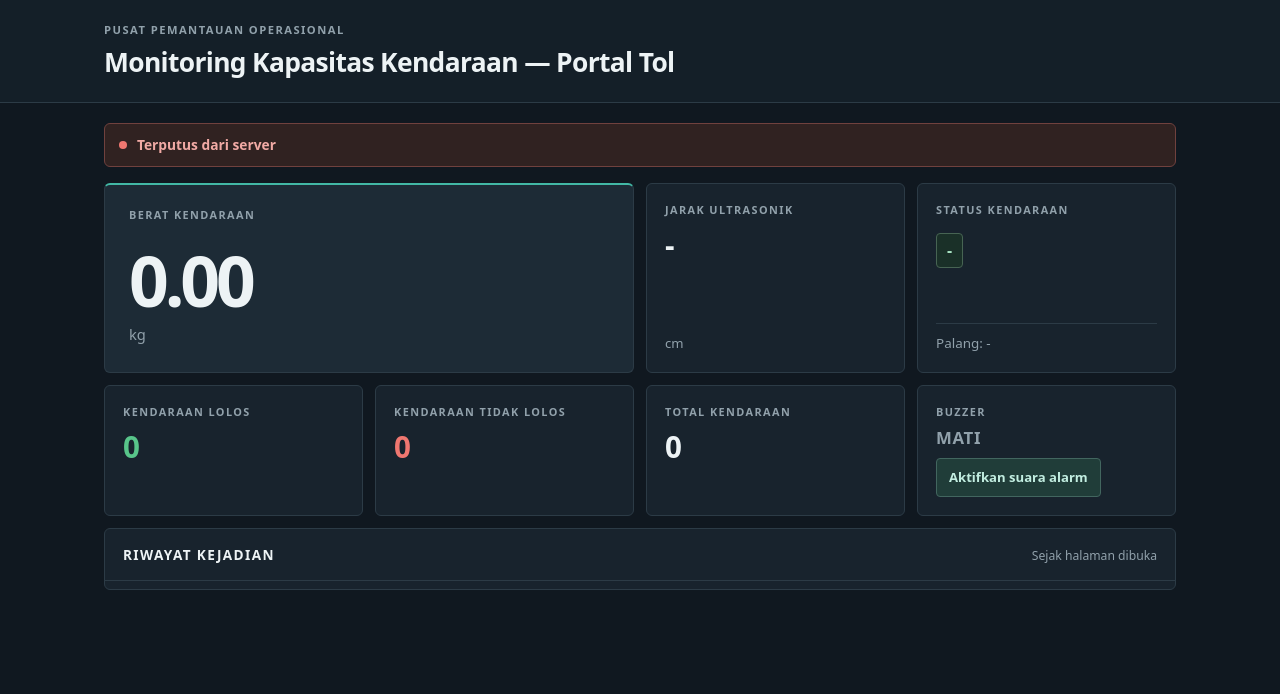
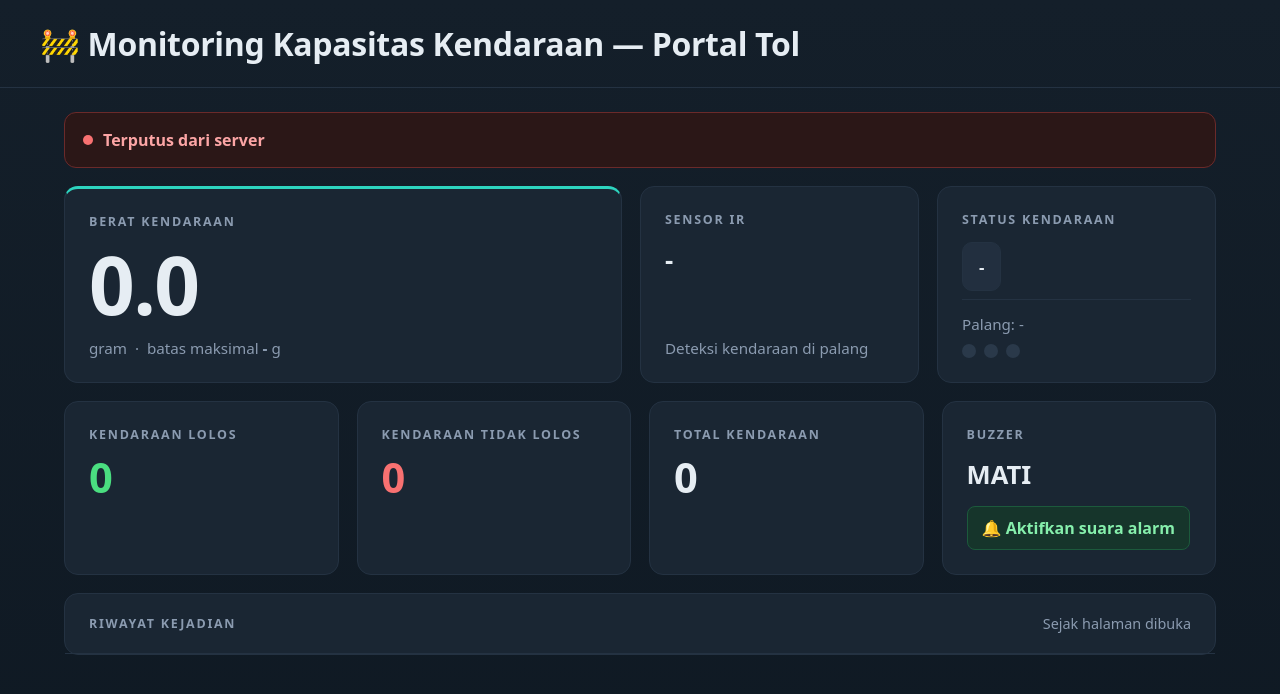
Before and after one commit to vin562/portal-tol, a plain HTML site: page index.html in a window 1280 px wide. Drawn offline with Linux system fonts and the light colour scheme; no server answers.

Commit message:
Refactor index.html for improved UI and functionality
Updated styling and structure of the monitoring portal, including responsive design improvements and enhanced connection status display. Modified vehicle status and alert notifications for better user experience.

```diff
--- a/index.html
+++ b/index.html
@@ -7,132 +7,130 @@
 <style>
 :root{
   color-scheme:dark;
-  --page:#101820;
-  --surface:#18232d;
-  --surface-raised:#1d2b36;
-  --line:#2c3b46;
-  --text:#edf3f5;
-  --muted:#91a1ab;
-  --accent:#42b8a5;
-  --green:#58c58a;
-  --red:#ef7770;
-  --amber:#e6b85c;
+  --bg:#0f1923; --bg2:#141f2a; --card:#1a2633; --line:#243242;
+  --text:#e6edf3; --muted:#8b9bb0; --teal:#2dd4bf;
+  --green:#4ade80; --red:#f87171; --amber:#fbbf24;
 }
 *{box-sizing:border-box}
-body{margin:0;background:var(--page);color:var(--text);font-family:system-ui,-apple-system,BlinkMacSystemFont,"Segoe UI",sans-serif;line-height:1.45}
-header{border-bottom:1px solid var(--line);background:#141f28}
-.header-inner{max-width:1120px;margin:auto;padding:22px 24px 20px}
-.eyebrow,.card-label{margin:0;color:var(--muted);font-size:.7rem;font-weight:700;letter-spacing:.13em;text-transform:uppercase}
-header h1{margin:5px 0 0;font-size:clamp(1.25rem,2.4vw,1.65rem);letter-spacing:-.025em;font-weight:650}
-.wrap{max-width:1120px;margin:0 auto;padding:20px 24px 36px}
-#koneksi{display:flex;align-items:center;gap:10px;min-height:44px;margin:0 0 16px;padding:10px 14px;border:1px solid var(--line);border-radius:6px;background:var(--surface);color:var(--muted);font-size:.86rem;font-weight:600}
-#koneksi:before{content:"";width:8px;height:8px;flex:0 0 8px;border-radius:50%;background:#73828c}
-#koneksi.on{border-color:#28664f;background:#152b27;color:#a8e3c2}
-#koneksi.on:before{background:var(--green)}
-#koneksi.off{border-color:#70413e;background:#302221;color:#f1aaa5}
-#koneksi.off:before{background:var(--red)}
-#alert{display:none;margin:0 0 16px;padding:15px 17px;border:1px solid #884b43;border-left:4px solid var(--red);border-radius:5px;background:#332522;color:#ffe0dc;font-weight:650;animation:alert-in .22s ease-out}
-@keyframes alert-in{from{opacity:0;transform:translateY(-4px)}to{opacity:1;transform:translateY(0)}}
-.grid{display:grid;grid-template-columns:repeat(12,minmax(0,1fr));gap:12px}
-.card{min-width:0;padding:18px;border:1px solid var(--line);border-radius:6px;background:var(--surface)}
-.primary-card{grid-column:span 6;min-height:190px;padding:22px 24px;background:var(--surface-raised);border-top:2px solid var(--accent)}
-.support-card{grid-column:span 3;display:flex;flex-direction:column;justify-content:space-between;min-height:150px}
-.metric-card{grid-column:span 3;min-height:122px}
-.card-label{font-size:.68rem}
-.val{margin-top:12px;font-size:1.85rem;font-weight:650;line-height:1.1;letter-spacing:-.035em;font-variant-numeric:tabular-nums}
-.primary-card .val{margin-top:20px;font-size:clamp(3rem,7vw,4.35rem);letter-spacing:-.06em}
-.primary-card .unit{margin-top:5px;color:var(--muted);font-size:.92rem}
-.unit{color:var(--muted);font-size:.82rem}
-.status-value{display:inline-flex;align-self:flex-start;margin-top:16px;padding:5px 10px;border:1px solid #476453;border-radius:4px;background:#1a3028;color:#a8e3c2;font-size:1rem;font-weight:700;letter-spacing:.01em}
-#palang{display:block;margin-top:12px;padding-top:10px;border-top:1px solid var(--line);color:var(--muted);font-size:.84rem}
-.count-grid{margin-top:12px}
-.ok{color:var(--green)}
-.bad{color:var(--red)}
-.buzzer-card{grid-column:span 3;display:flex;flex-direction:column;align-items:flex-start;justify-content:space-between;min-height:122px}
-#buzzer{margin:10px 0;color:var(--muted);font-size:1.05rem;font-weight:700;letter-spacing:.04em}
-button{border:1px solid #42665f;border-radius:4px;padding:9px 12px;background:#203d39;color:#c2eee1;font:inherit;font-size:.82rem;font-weight:650;cursor:pointer;transition:background .15s ease,border-color .15s ease}
-button:hover{border-color:var(--accent);background:#285149}
-button:focus-visible{outline:2px solid var(--accent);outline-offset:2px}
-#alert button{margin-left:12px;border-color:#98584f;background:#492d29;color:#ffe0dc}
-.history-card{margin-top:12px;padding:0;overflow:hidden}
-.history-heading{display:flex;align-items:baseline;justify-content:space-between;gap:12px;padding:16px 18px;border-bottom:1px solid var(--line)}
-.history-heading h2{margin:0;font-size:.85rem;font-weight:700;letter-spacing:.1em;text-transform:uppercase}
-.history-heading span{color:var(--muted);font-size:.76rem}
-#log{max-height:250px;overflow:auto;padding:4px 18px;text-align:left;font-size:.86rem;font-variant-numeric:tabular-nums}
-#log div{padding:10px 0;border-bottom:1px solid var(--line);color:#c6d1d6}
+body{margin:0;font-family:system-ui,-apple-system,"Segoe UI",sans-serif;background:linear-gradient(180deg,var(--bg2),var(--bg));color:var(--text);min-height:100vh}
+header{padding:22px 24px;border-bottom:1px solid var(--line)}
+header h1{margin:0;max-width:1200px;margin:auto;font-size:clamp(1.3rem,3.2vw,2rem);font-weight:800;letter-spacing:-.01em}
+.wrap{max-width:1200px;margin:auto;padding:24px}
+
+/* Banner koneksi */
+#koneksi{display:flex;align-items:center;gap:10px;padding:16px 18px;border-radius:12px;border:1px solid var(--line);background:var(--card);font-weight:600;margin-bottom:18px}
+#koneksi .dot{width:10px;height:10px;border-radius:50%;background:var(--muted);flex:none}
+#koneksi.on{background:#10291f;border-color:#1c5a3c;color:#86efac}
+#koneksi.on .dot{background:var(--green);box-shadow:0 0 8px var(--green)}
+#koneksi.off{background:#2b1717;border-color:#6b2a2a;color:#fca5a5}
+#koneksi.off .dot{background:var(--red)}
+
+/* Banner alarm */
+#alert{display:none;margin-bottom:18px;padding:16px 18px;border-radius:12px;background:#b91c1c;color:#fff;font-weight:700;text-align:center;animation:kedip 1s infinite}
+#alert button{margin-left:10px;background:#fff;color:#b91c1c}
+@keyframes kedip{50%{opacity:.65}}
+
+/* Kartu */
+.row{display:grid;gap:18px;margin-bottom:18px}
+.row1{grid-template-columns:2fr 1fr 1fr}
+.row2{grid-template-columns:repeat(4,1fr)}
+.card{background:var(--card);border:1px solid var(--line);border-radius:14px;padding:24px;display:flex;flex-direction:column;min-height:170px}
+.card h3{margin:0 0 14px;font-size:.78rem;letter-spacing:.14em;color:var(--muted);font-weight:700}
+.card.utama{border-top:3px solid var(--teal)}
+.angka{font-size:clamp(2.6rem,7vw,5rem);font-weight:800;line-height:1;letter-spacing:-.02em}
+.sedang{font-size:1.6rem;font-weight:800}
+.satuan{margin-top:auto;padding-top:14px;color:var(--muted);font-size:.95rem}
+.hijau{color:var(--green)}.merah{color:var(--red)}
+
+/* Badge status */
+.badge{display:inline-block;align-self:flex-start;padding:12px 16px;border-radius:10px;font-weight:800;font-size:1.05rem;border:1px solid var(--line);background:#222f3f}
+.badge.ok{background:#10291f;border-color:#1c5a3c;color:#86efac}
+.badge.proses{background:#2c2410;border-color:#6b5415;color:var(--amber)}
+.badge.bad{background:#2b1717;border-color:#6b2a2a;color:#fca5a5}
+.kaki{margin-top:auto;padding-top:14px;border-top:1px solid var(--line);color:var(--muted);font-size:.95rem}
+
+/* Lampu */
+.lampu{display:flex;gap:8px;margin-top:10px}
+.lampu i{width:14px;height:14px;border-radius:50%;background:#2a394a}
+.lampu .r.on{background:#ef4444;box-shadow:0 0 8px #ef4444}
+.lampu .y.on{background:#facc15;box-shadow:0 0 8px #facc15}
+.lampu .g.on{background:#22c55e;box-shadow:0 0 8px #22c55e}
+
+button{font:inherit;font-weight:700;background:#16352b;color:#86efac;border:1px solid #1c5a3c;border-radius:8px;padding:10px 14px;cursor:pointer}
+button:hover{filter:brightness(1.15)}
+
+/* Riwayat */
+.riwayat{padding:0;min-height:0}
+.rhead{display:flex;justify-content:space-between;align-items:center;padding:20px 24px;border-bottom:1px solid var(--line)}
+.rhead h3{margin:0}
+.rhead span{color:var(--muted);font-size:.9rem}
+#log{max-height:260px;overflow:auto}
+#log div{padding:14px 24px;border-bottom:1px solid var(--line);font-size:.95rem}
 #log div:last-child{border-bottom:0}
-@media(max-width:760px){.primary-card{grid-column:span 12;min-height:165px}.support-card{grid-column:span 6}.metric-card,.buzzer-card{grid-column:span 6}}
-@media(max-width:480px){.header-inner{padding:18px 16px}.wrap{padding:14px 16px 28px}.grid{gap:9px}.card{padding:14px}.primary-card{padding:19px}.support-card{min-height:135px}.metric-card,.buzzer-card{min-height:112px}.val{font-size:1.55rem}.primary-card .val{font-size:3.3rem}.history-heading{align-items:flex-start;flex-direction:column;gap:3px}#alert{line-height:1.6}#alert button{margin:8px 0 0 6px}}
+#log .tolak{color:#fca5a5;font-weight:700}
+
+@media(max-width:900px){
+  .row1{grid-template-columns:1fr}
+  .row2{grid-template-columns:1fr 1fr}
+  .wrap{padding:16px}
+}
+@media(max-width:480px){.row2{grid-template-columns:1fr}}
 </style>
 </head>
 <body>
-<header>
-  <div class="header-inner">
-    <p class="eyebrow">Pusat pemantauan operasional</p>
-    <h1>Monitoring Kapasitas Kendaraan — Portal Tol</h1>
-  </div>
-</header>
+<header><h1>🚧 Monitoring Kapasitas Kendaraan — Portal Tol</h1></header>
+
 <div class="wrap">
-  <div id="koneksi">Menghubungkan ke server...</div>
+  <div id="koneksi" class="off"><span class="dot"></span><span id="koneksiTeks">Menghubungkan ke server...</span></div>
   <div id="alert"></div>
-  <div class="grid">
-    <div class="card primary-card">
-      <h2 class="card-label">Berat kendaraan</h2>
-      <div class="val" id="berat">0.00</div>
-      <div class="unit">kg</div>
+
+  <div class="row row1">
+    <div class="card utama">
+      <h3>BERAT KENDARAAN</h3>
+      <div class="angka" id="berat">0.0</div>
+      <div class="satuan">gram &nbsp;·&nbsp; batas maksimal <b id="batas">-</b> g</div>
     </div>
-    <div class="card support-card">
-      <div>
-        <h2 class="card-label">Jarak ultrasonik</h2>
-        <div class="val" id="jarak">-</div>
+
+    <div class="card">
+      <h3>SENSOR IR</h3>
+      <div class="sedang" id="ir">-</div>
+      <div class="satuan">Deteksi kendaraan di palang</div>
+    </div>
+
+    <div class="card">
+      <h3>STATUS KENDARAAN</h3>
+      <div class="badge" id="status">-</div>
+      <div class="kaki">
+        <span id="palang">Palang: -</span>
+        <div class="lampu"><i class="r" id="lr"></i><i class="y" id="ly"></i><i class="g" id="lg"></i></div>
       </div>
-      <div class="unit">cm</div>
-    </div>
-    <div class="card support-card">
-      <div>
-        <h2 class="card-label">Status kendaraan</h2>
-        <div class="status-value" id="status">-</div>
-      </div>
-      <div class="unit" id="palang">Palang: -</div>
     </div>
   </div>
-  <div class="grid count-grid">
-    <div class="card metric-card">
-      <h2 class="card-label">Kendaraan lolos</h2>
-      <div class="val ok" id="lolos">0</div>
-    </div>
-    <div class="card metric-card">
-      <h2 class="card-label">Kendaraan tidak lolos</h2>
-      <div class="val bad" id="tolak">0</div>
-    </div>
-    <div class="card metric-card">
-      <h2 class="card-label">Total kendaraan</h2>
-      <div class="val" id="total">0</div>
-    </div>
-    <div class="card buzzer-card">
-      <div>
-        <h2 class="card-label">Buzzer</h2>
-        <div class="val" id="buzzer">MATI</div>
-      </div>
-      <button onclick="aktifSuara()">Aktifkan suara alarm</button>
+
+  <div class="row row2">
+    <div class="card"><h3>KENDARAAN LOLOS</h3><div class="angka hijau" id="lolos" style="font-size:2.6rem">0</div></div>
+    <div class="card"><h3>KENDARAAN TIDAK LOLOS</h3><div class="angka merah" id="tolak" style="font-size:2.6rem">0</div></div>
+    <div class="card"><h3>TOTAL KENDARAAN</h3><div class="angka" id="total" style="font-size:2.6rem">0</div></div>
+    <div class="card">
+      <h3>BUZZER</h3>
+      <div class="sedang" id="buzzer">MATI</div>
+      <div style="margin-top:auto;padding-top:14px"><button onclick="aktifSuara()">🔔 Aktifkan suara alarm</button></div>
     </div>
   </div>
-  <section class="card history-card">
-    <div class="history-heading">
-      <h2>Riwayat kejadian</h2>
-      <span>Sejak halaman dibuka</span>
-    </div>
+
+  <div class="card riwayat">
+    <div class="rhead"><h3>RIWAYAT KEJADIAN</h3><span>Sejak halaman dibuka</span></div>
     <div id="log"></div>
-  </section>
+  </div>
 </div>
 
 <script type="module">
 import { initializeApp } from "https://www.gstatic.com/firebasejs/10.12.2/firebase-app.js";
 import { getDatabase, ref, onValue } from "https://www.gstatic.com/firebasejs/10.12.2/firebase-database.js";
 
-// ====== GANTI dengan Database URL Firebase Anda ======
+// ====== Database URL Firebase Anda ======
 const DATABASE_URL = "https://portal-tol-default-rtdb.asia-southeast1.firebasedatabase.app";
-// =====================================================
+// ========================================
 
 const app = initializeApp({ databaseURL: DATABASE_URL });
 const db = getDatabase(app);
@@ -158,20 +156,20 @@ function bip() {
   });
 }
 
-function logAdd(t) {
+function logAdd(teks, kelas) {
   const d = document.createElement("div");
-  d.textContent = new Date().toLocaleTimeString() + " - " + t;
+  if (kelas) d.className = kelas;
+  d.textContent = new Date().toLocaleTimeString() + " - " + teks;
   $("log").prepend(d);
 }
 
-// Status koneksi: server Firebase & ESP32
+// Status koneksi: server Firebase dan ESP32
 function updateKoneksi() {
-  const k = $("koneksi");
-  if (!serverOnline) { k.className = "off"; k.textContent = "Terputus dari server"; return; }
-  if (!adaData) { k.className = "off"; k.textContent = "Belum ada data dari ESP32"; return; }
-  const umur = Date.now() - lastChange;
-  if (umur > 15000) { k.className = "off"; k.textContent = "ESP32 OFFLINE (tidak mengirim data)"; }
-  else { k.className = "on"; k.textContent = "ESP32 online - data real-time"; }
+  const k = $("koneksi"), t = $("koneksiTeks");
+  if (!serverOnline) { k.className = "off"; t.textContent = "Terputus dari server"; return; }
+  if (!adaData)      { k.className = "off"; t.textContent = "Belum ada data dari ESP32"; return; }
+  if (Date.now() - lastChange > 15000) { k.className = "off"; t.textContent = "ESP32 OFFLINE (tidak mengirim data)"; }
+  else { k.className = "on"; t.textContent = "ESP32 online - data real-time"; }
 }
 setInterval(updateKoneksi, 1000);
 
@@ -181,33 +179,45 @@ onValue(ref(db, "portal"), snap => {
   const d = snap.val();
   if (!d) { adaData = false; updateKoneksi(); return; }
   adaData = true;
-
   if (d.ts !== lastTs) { lastTs = d.ts; lastChange = Date.now(); }
 
-  $("berat").textContent = Number(d.berat).toFixed(2);
-  $("jarak").textContent = d.jarak < 0 ? "-" : Number(d.jarak).toFixed(1);
-  $("status").textContent = d.status;
+  const berat = Number(d.berat), batas = Number(d.batas);
+  $("berat").textContent = berat.toFixed(1);
+  $("batas").textContent = isNaN(batas) ? "-" : batas.toFixed(0);
+
+  const ir = $("ir");
+  ir.textContent = d.ir ? "TERDETEKSI" : "KOSONG";
+  ir.className = "sedang " + (d.ir ? "hijau" : "");
+
+  const st = $("status");
+  st.textContent = d.status;
+  st.className = "badge " + (/DITOLAK|GANGGUAN/.test(d.status) ? "bad" : /MENIMBANG/.test(d.status) ? "proses" : /LOLOS/.test(d.status) ? "ok" : "");
   $("palang").textContent = "Palang: " + d.palang;
+  $("lr").className = "r" + (d.led_r ? " on" : "");
+  $("ly").className = "y" + (d.led_y ? " on" : "");
+  $("lg").className = "g" + (d.led_g ? " on" : "");
+
   $("lolos").textContent = d.lolos;
   $("tolak").textContent = d.ditolak;
   $("total").textContent = d.lolos + d.ditolak;
   $("buzzer").textContent = d.buzzer ? "BERBUNYI" : "MATI";
+  $("buzzer").className = "sedang " + (d.buzzer ? "merah" : "");
 
   if (d.status !== prevStatus) { logAdd(d.status); prevStatus = d.status; }
 
   // Notifikasi kendaraan tidak lolos (langsung di halaman)
-  if (lastAlert === null) lastAlert = d.alertId;     // jangan bunyi untuk kejadian lama saat halaman baru dibuka
+  if (lastAlert === null) lastAlert = d.alertId;      // jangan bunyi untuk kejadian lama saat halaman baru dibuka
   if (d.alertId !== lastAlert) {
     lastAlert = d.alertId;
     bip();
     const a = $("alert");
+    const bt = Number(d.beratDitolak).toFixed(1);
     a.style.display = "block";
-    a.innerHTML = "KENDARAAN TIDAK LOLOS! Berat " + Number(d.beratDitolak).toFixed(2) +
-      " kg melebihi batas " + Number(d.batas).toFixed(2) + " kg " +
+    a.innerHTML = "⚠️ KENDARAAN TIDAK LOLOS! Berat " + bt + " g melebihi batas " + Number(d.batas).toFixed(0) + " g" +
       '<button onclick="this.parentNode.style.display=\'none\';document.title=\'Monitoring Portal Tol\'">Tutup</button>';
-    logAdd("NOTIFIKASI: kendaraan ditolak (" + Number(d.beratDitolak).toFixed(2) + " kg)");
+    logAdd("NOTIFIKASI: kendaraan ditolak (" + bt + " g)", "tolak");
     if ("Notification" in window && Notification.permission === "granted")
-      new Notification("Kendaraan tidak lolos", { body: "Berat " + Number(d.beratDitolak).toFixed(2) + " kg melebihi batas" });
+      new Notification("Kendaraan tidak lolos", { body: "Berat " + bt + " g melebihi batas" });
     document.title = "(!) KENDARAAN DITOLAK";
   }
 });
```
